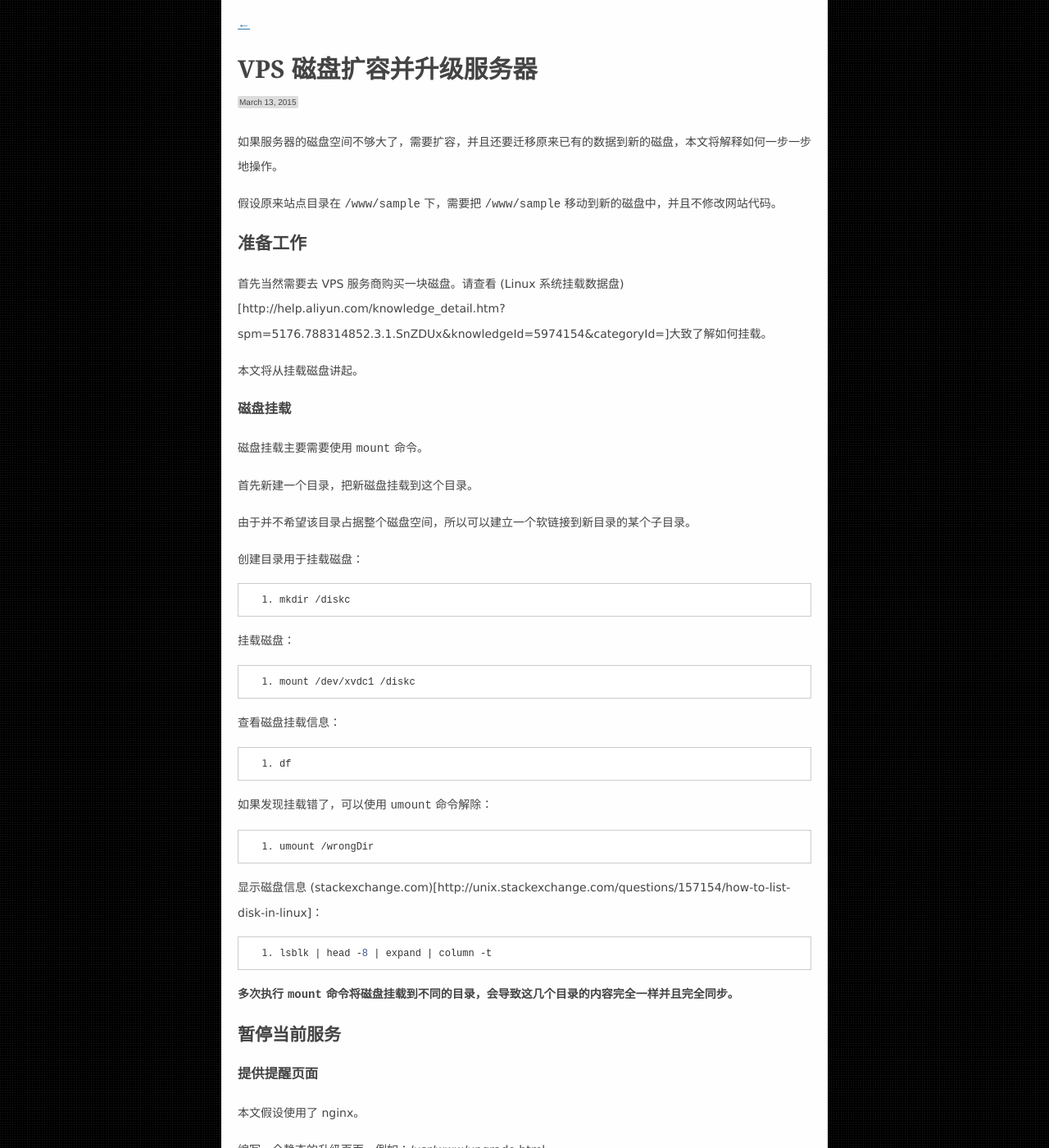
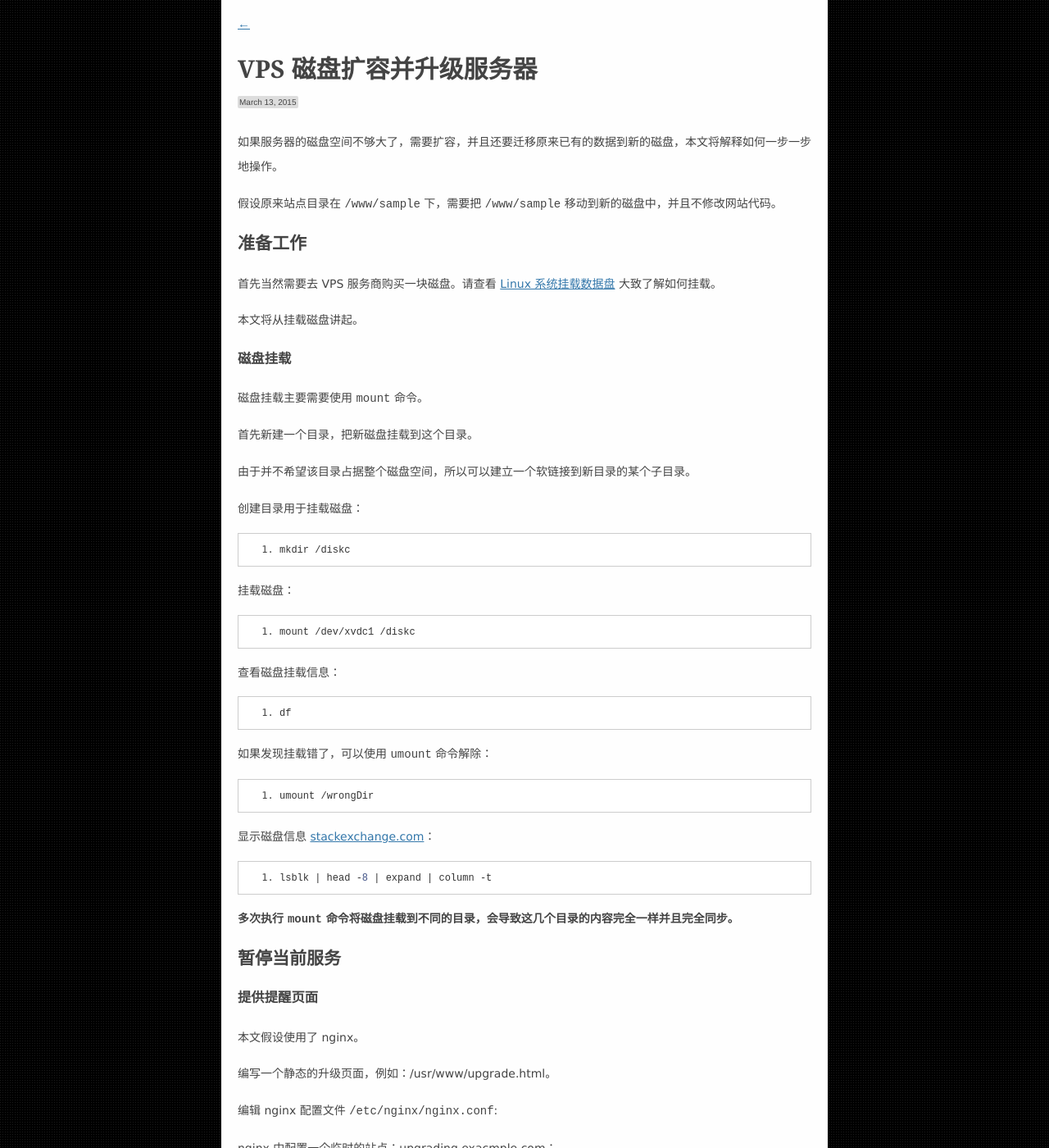
Before and after one commit to osrpt/osrpt.github.com, a Jekyll site: the page built from _posts/2015-03-13-vps-upgrade-disk.md, in a window 1280 px wide and 1400 px high. Shown: the whole window at 82% size. Built offline with Jekyll 4.4.1, drawn with Linux system fonts in a browser that asks for light colours; nearby versions of some CDN libraries; Markdown is read by kramdown in place of the engine named in the settings; comment, search, counter and statistics services are not loaded; some of the changed text lies outside the part shown.

Commit message:
fix link

```diff
--- a/_posts/2015-03-13-vps-upgrade-disk.md
+++ b/_posts/2015-03-13-vps-upgrade-disk.md
@@ -37,7 +37,7 @@
 
     umount /wrongDir
 
-显示磁盘信息 (stackexchange.com)[http://unix.stackexchange.com/questions/157154/how-to-list-disk-in-linux]：
+显示磁盘信息 [stackexchange.com](http://unix.stackexchange.com/questions/157154/how-to-list-disk-in-linux)：
 
     lsblk | head -8 | expand | column -t
 
@@ -107,7 +107,7 @@
 + --no-compress as there's no lack of bandwidth between local devices
 + --progress so I can see the progress of large files (optional)
 
-From: (stackoverflow.com)[http://serverfault.com/questions/43014/copying-a-large-directory-tree-locally-cp-or-rsync]
+From: [stackoverflow.com](http://serverfault.com/questions/43014/copying-a-large-directory-tree-locally-cp-or-rsync)
 
 ###重命名原目录作为备份
 
```
Also changed, not shown: other parts of _posts/2015-03-13-vps-upgrade-disk.md (+1 -1 lines).
